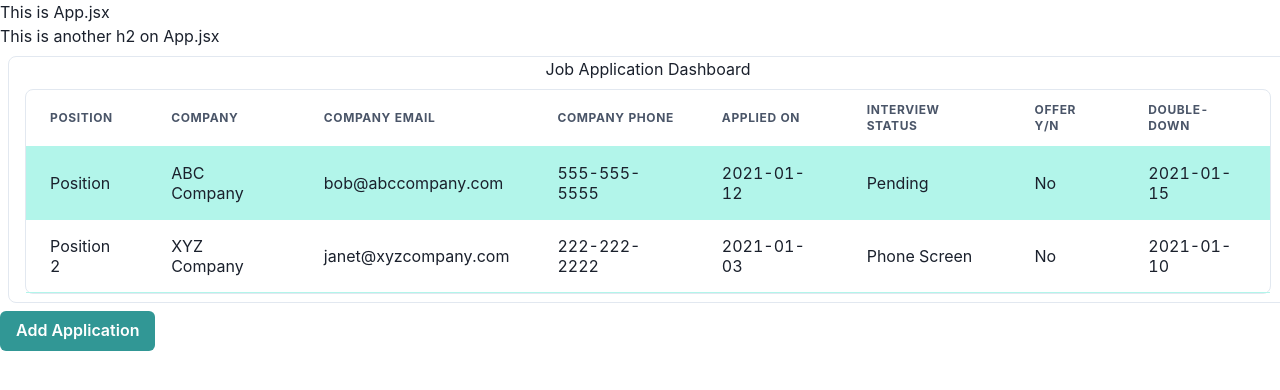
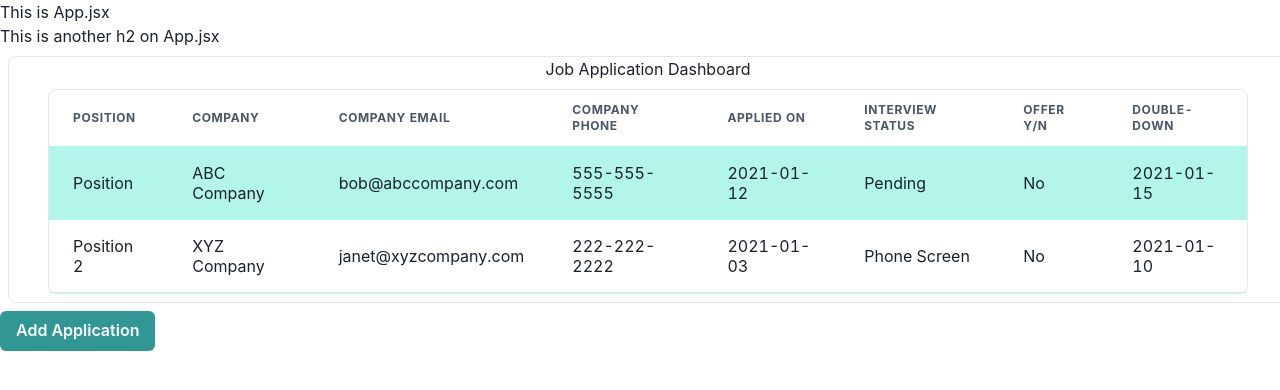
Before and after one commit to TeamSquirtle22/6FigurePlanner, a React app: page / in a window 1280 px wide. Shown: the top 390 px of the page. Built offline with nearby package versions, Linux system fonts and the light colour scheme.

Commit message:
updated webpack

```diff
--- a/src/components/AddApplicationForm.jsx
+++ b/src/components/AddApplicationForm.jsx
@@ -1,5 +1,4 @@
 import React, {useState} from 'react';
-// import ApplicationsTable from './ApplicationsTable.jsx';
 import {
 	Input,
 	Select,
@@ -12,8 +11,7 @@ import {
 	DrawerOverlay,
 	DrawerContent,
 	Box,
-  DrawerCloseButton,
-  FormControl,
+  DrawerCloseButton
 } from '@chakra-ui/react';
 
 function AddApplicationForm() {
--- a/src/components/ApplicationsTable.jsx
+++ b/src/components/ApplicationsTable.jsx
@@ -6,7 +6,7 @@ function ApplicationsTable() {
 		<Box
 			centerContent
 			m={2}
-			// maxW='1200px'
+			maxW='1200px'
 			mx='auto'
 			border='1px'
 			borderRadius='lg'
```
Also changed, not shown: src/components/ApplicationsContainer.jsx (+0 -18 lines).
